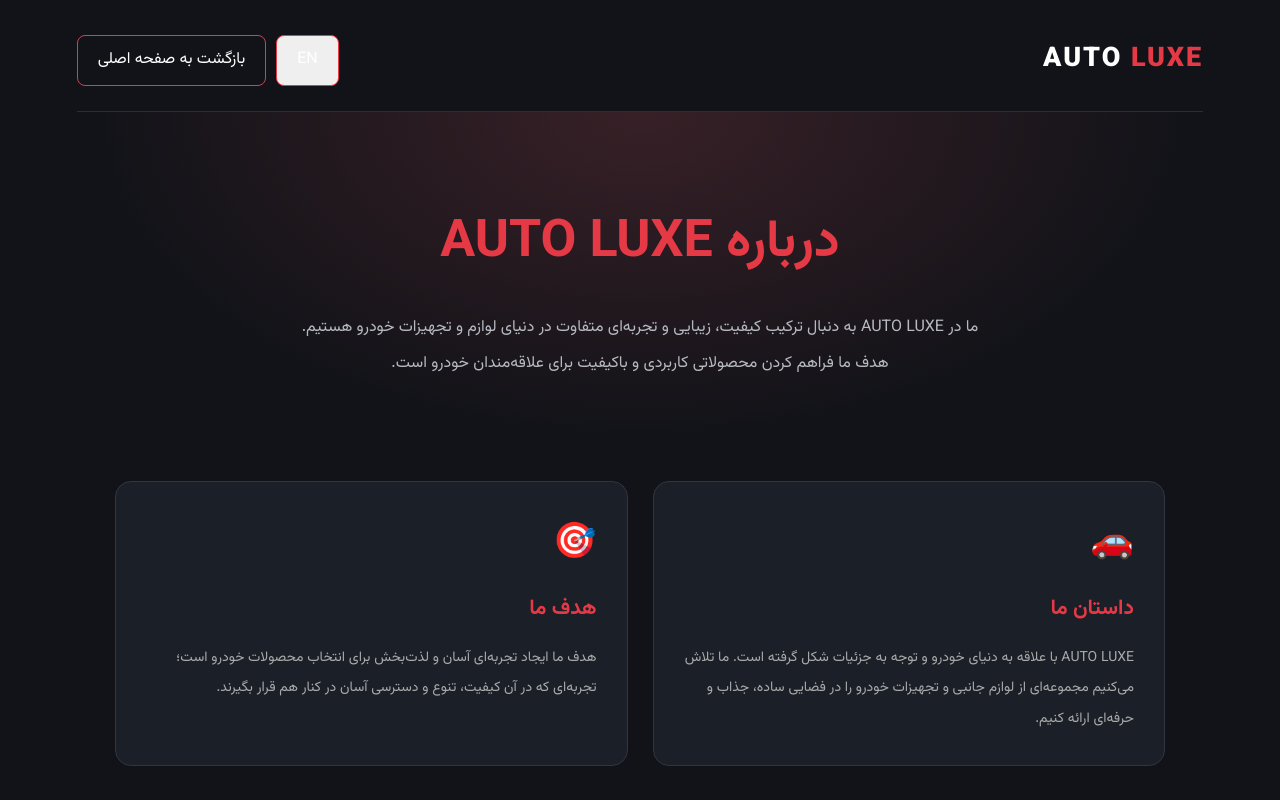
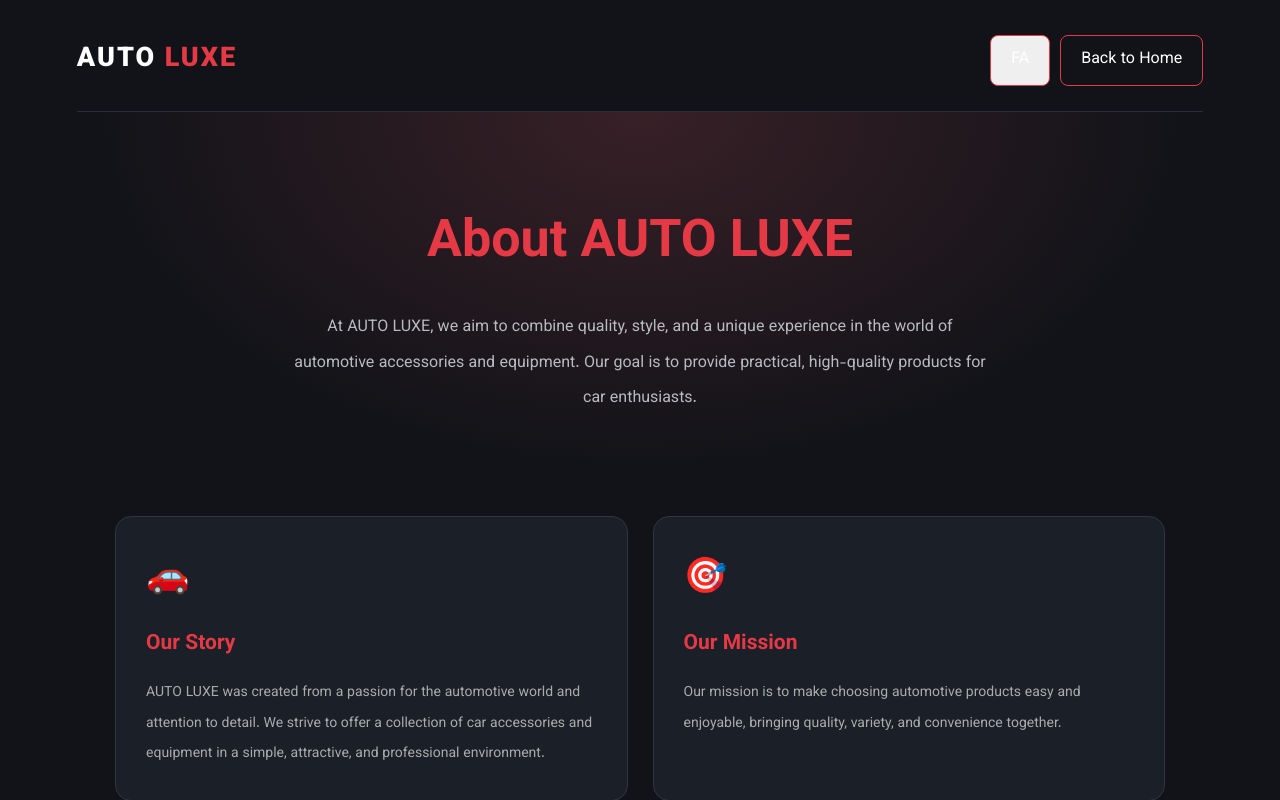
Before and after one commit to f09853733-del/Car-accessories, a plain HTML site: page about.html in a window 1280 px wide. Both pictures are taken after a click on the button "EN". Shown: the top 800 px of the page. Drawn offline with Linux system fonts and the light colour scheme.

Commit message:
Update about.html

```diff
--- a/about.html
+++ b/about.html
@@ -265,10 +265,28 @@
   </div>
 </section>
 
-    <footer class="about-footer">
-      © 2026 AUTO LUXE - تمامی حقوق محفوظ است.
-    </footer>
-
+   <footer class="about-footer"
+  data-fa="© 2026 AUTO LUXE - تمامی حقوق محفوظ است."
+  data-en="© 2026 AUTO LUXE - All rights reserved.">
+  © 2026 AUTO LUXE - تمامی حقوق محفوظ است.
+</footer>
   </main>
 </body>
+  <script>
+  let currentLanguage = "fa";
+
+  function toggleLanguage() {
+    currentLanguage = currentLanguage === "fa" ? "en" : "fa";
+
+    document.documentElement.lang = currentLanguage;
+    document.documentElement.dir = currentLanguage === "fa" ? "rtl" : "ltr";
+
+    document.querySelectorAll("[data-fa][data-en]").forEach(element => {
+      element.textContent = element.getAttribute(`data-${currentLanguage}`);
+    });
+
+    const languageButton = document.getElementById("languageToggle");
+    languageButton.textContent = currentLanguage === "fa" ? "EN" : "FA";
+  }
+</script>
 </html>
```
